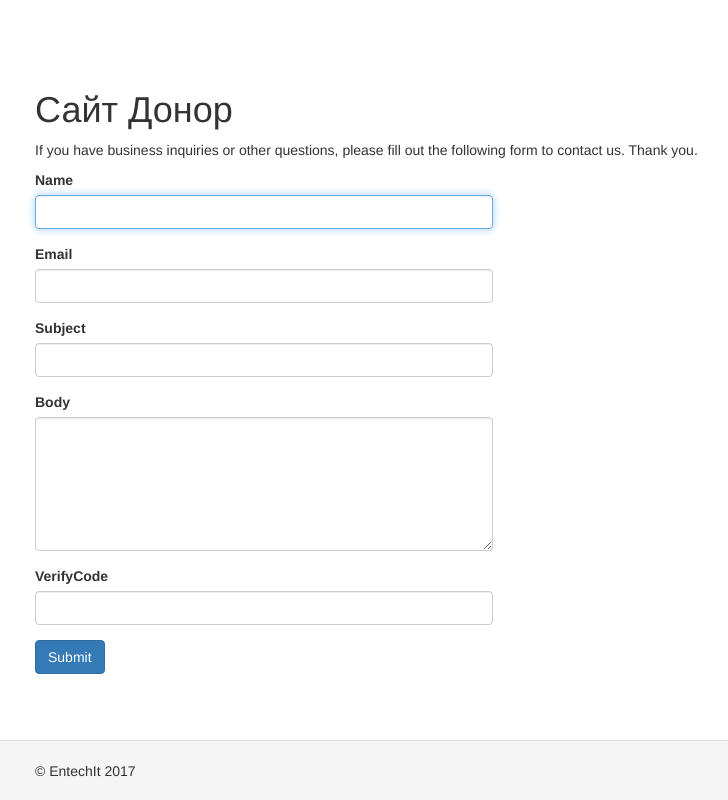
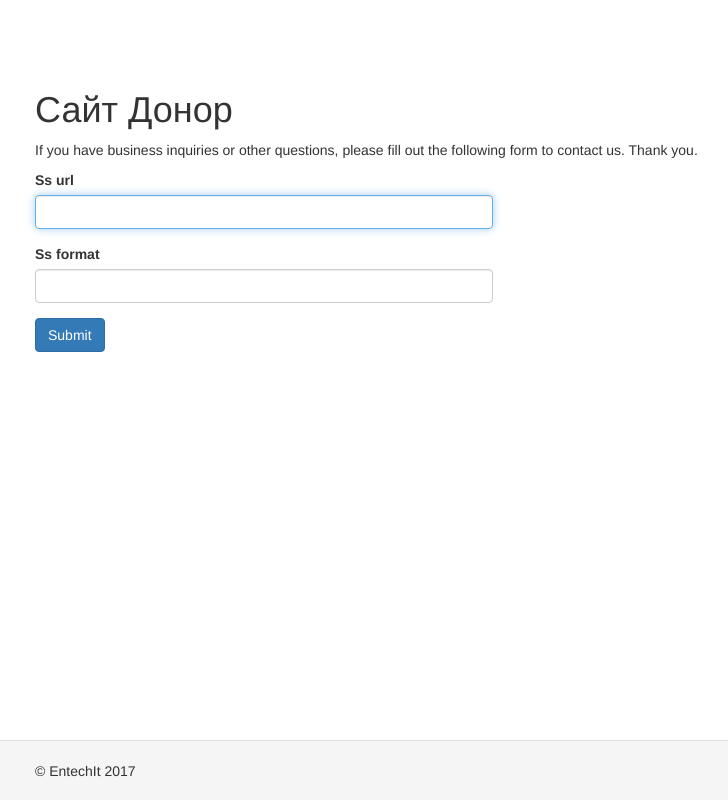
Before and after one commit to entechit/parsyii, a Yii app: template html/views/site/v_sourcesite.php in a window 1280 px wide. Shown: the whole page, without its empty margins (35-763 px from the left). Run offline with PHP 8.4 and a stand-in for Yii, Linux system fonts and the light colour scheme; the template is opened without the code that fills it, so the values that code supplies are empty; form fields are guessed from the names that the template uses; some libraries are stand-ins or nearby versions.

Commit message:
заработала первая страница

```diff
--- a/html/controllers/SiteController.php
+++ b/html/controllers/SiteController.php
@@ -9,6 +9,7 @@ use yii\web\Response;
 use yii\filters\VerbFilter;
 use app\models\LoginForm;
 use app\models\ContactForm;
+use app\models\SourceSiteForm;
 
 class SiteController extends Controller
 {
@@ -129,8 +130,9 @@ class SiteController extends Controller
      *
      * @return string
      */
-    public function actionSourceSite()
+    public function actionSourcesite()
     {
-        return $this->render('v_sourcesite');
+        $model = new SourceSiteForm();
+        return $this->render('v_sourcesite', ['model' => $model,]);
     }
 }
--- a/html/views/site/v_sourcesite.php
+++ b/html/views/site/v_sourcesite.php
@@ -42,17 +42,9 @@ $this->params['breadcrumbs'][] = $this->title;
 
                 <?php $form = ActiveForm::begin(['id' => 'contact-form']); ?>
 
-                    <?= $form->field($model, 'name')->textInput(['autofocus' => true]) ?>
+                    <?= $form->field($model, 'ss_url')->textInput(['autofocus' => true]) ?>
 
-                    <?= $form->field($model, 'email') ?>
-
-                    <?= $form->field($model, 'subject') ?>
-
-                    <?= $form->field($model, 'body')->textarea(['rows' => 6]) ?>
-
-                    <?= $form->field($model, 'verifyCode')->widget(Captcha::className(), [
-                        'template' => '<div class="row"><div class="col-lg-3">{image}</div><div class="col-lg-6">{input}</div></div>',
-                    ]) ?>
+                    <?= $form->field($model, 'ss_format') ?>
 
                     <div class="form-group">
                         <?= Html::submitButton('Submit', ['class' => 'btn btn-primary', 'name' => 'contact-button']) ?>
```
Also changed, not shown: html/models/SourceSiteForm.php (renamed from html/models/m_SourceSite.php, +1 -12 lines), 1 other file.
